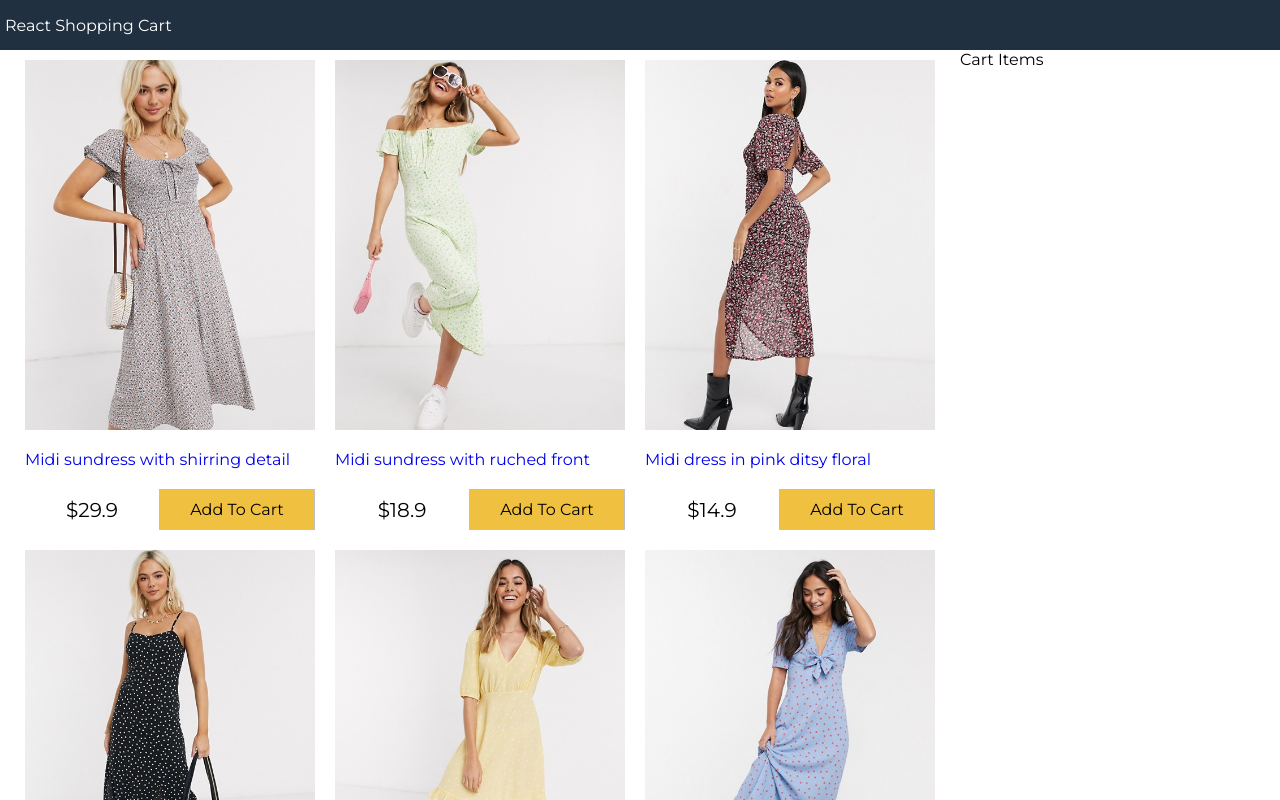
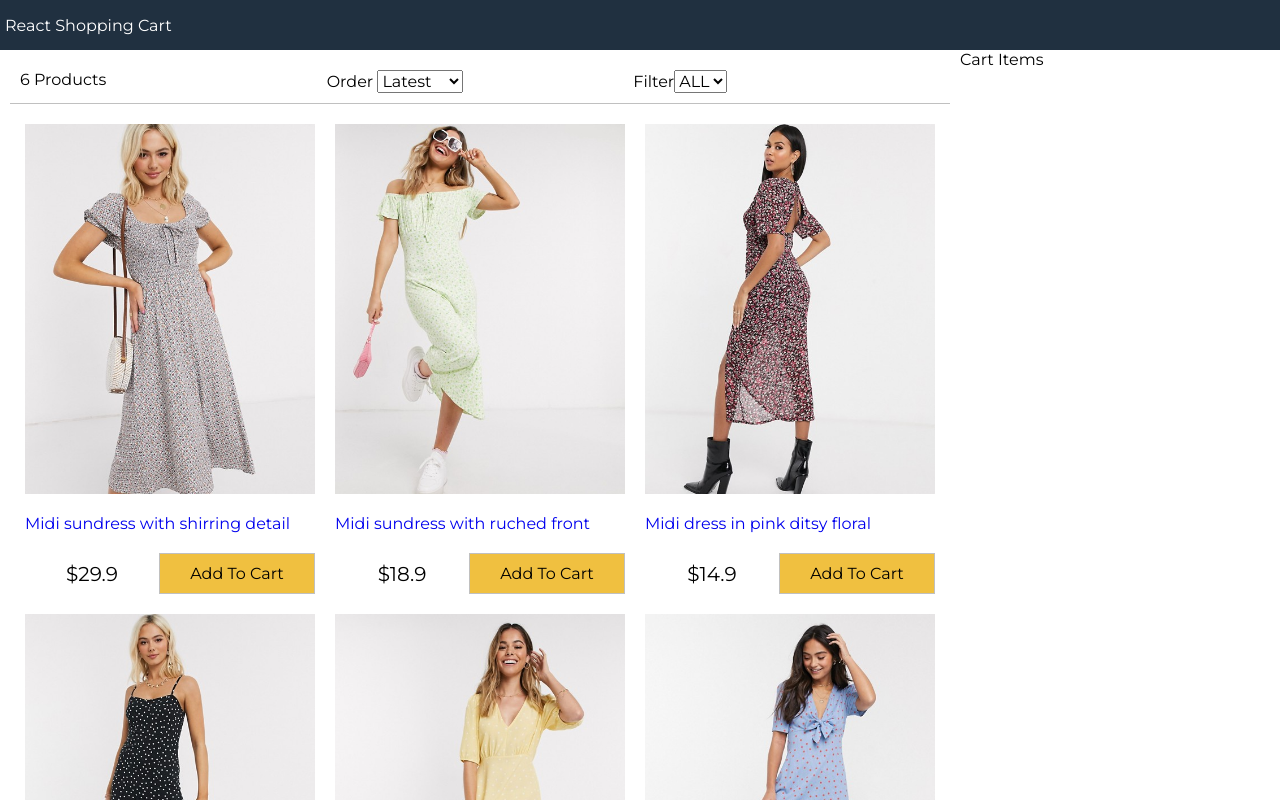
Before and after one commit to cornelsiclovan/react_shopping_cart, a React (Create React App) app: page / in a window 1280 px wide. Shown: the top 800 px of the page. Built offline with nearby package versions, Linux system fonts and the light colour scheme.

Commit message:
filter-component

```diff
--- a/src/App.js
+++ b/src/App.js
@@ -2,6 +2,7 @@
 import React from "react";
 import Products from "./components/Products";
 import data from "./data.json";
+import Filter from "./components/Filter";
 
 class App extends React.Component {
 
@@ -14,6 +15,36 @@
     }
   }
 
+  sortProducts = (event) => {
+
+    const sort = event.target.value;
+
+    this.setState(state => ({
+      sort: sort,
+      products : this.state.products.slice().sort((a, b) =>
+        sort === "lowest" ?
+            ((a.price > b.price) ? 1 : -1) :
+          sort === "highest" ?
+            ((a.price < b.price) ? 1 : -1) :
+          ((a._id < b._id)? 1:-1 )
+      )
+    }))
+  }
+
+  filterProducts = (event) => {
+
+    if(event.target.value === "") {
+      this.setState({size: event.target.value, products: data.products})
+    } else {
+      this.setState({
+        size: event.target.value,
+        products: data.products.filter(product =>
+            product.availableSizes.indexOf(event.target.value) >= 0
+          )
+      })
+    }
+
+  }
 
  render () {
 
@@ -25,6 +56,13 @@
      <main>
        <div className="content">
          <div className="main">
+            <Filter
+              count={this.state.products.length}
+              size={this.state.size}
+              sort={this.state.sort}
+              filterProducts={this.filterProducts}
+              sortProducts={this.sortProducts}
+            />
             <Products products={this.state.products}/>
          </div>
          <div className="sidebar">
--- /dev/null
+++ b/src/components/Filter.js
@@ -0,0 +1,33 @@
+import React, { Component } from 'react'
+
+export default class Filter extends Component {
+    render() {
+        return (
+            <div className="filter">
+                <div className="filter-result">
+                    {this.props.count} Products
+                </div>
+                <div className="filter-sort">
+                    Order { " " }
+                    <select value={this.props.sort} onChange={this.props.sortProducts}>
+                        <option>Latest</option>
+                        <option value="lowest">Lowest</option>
+                        <option value="highest">Highest</option>
+                    </select>
+                </div>
+                <div className="filter-size">
+                    Filter
+                    <select value={this.props.size} onChange={this.props.filterProducts}>
+                        <option value="">ALL</option>
+                        <option value="XS">XS</option>
+                        <option value="S">S</option>
+                        <option value="M">M</option>
+                        <option value="L">L</option>
+                        <option value="XL">XL</option>
+                        <option value="XXL">XXL</option>
+                    </select>
+                </div>
+            </div>
+        )
+    }
+}
--- a/src/index.css
+++ b/src/index.css
@@ -137,3 +137,16 @@
   background-color: #f0c040;
 
 }
+
+/* Filter */
+.filter {
+  display: flex;
+  justify-content: space-between;
+  padding: 1rem;
+  margin: 1rem;
+  border-bottom: 0.1rem #c0c0c0 solid;
+}
+
+.filter div {
+  flex: 1
+}
```
